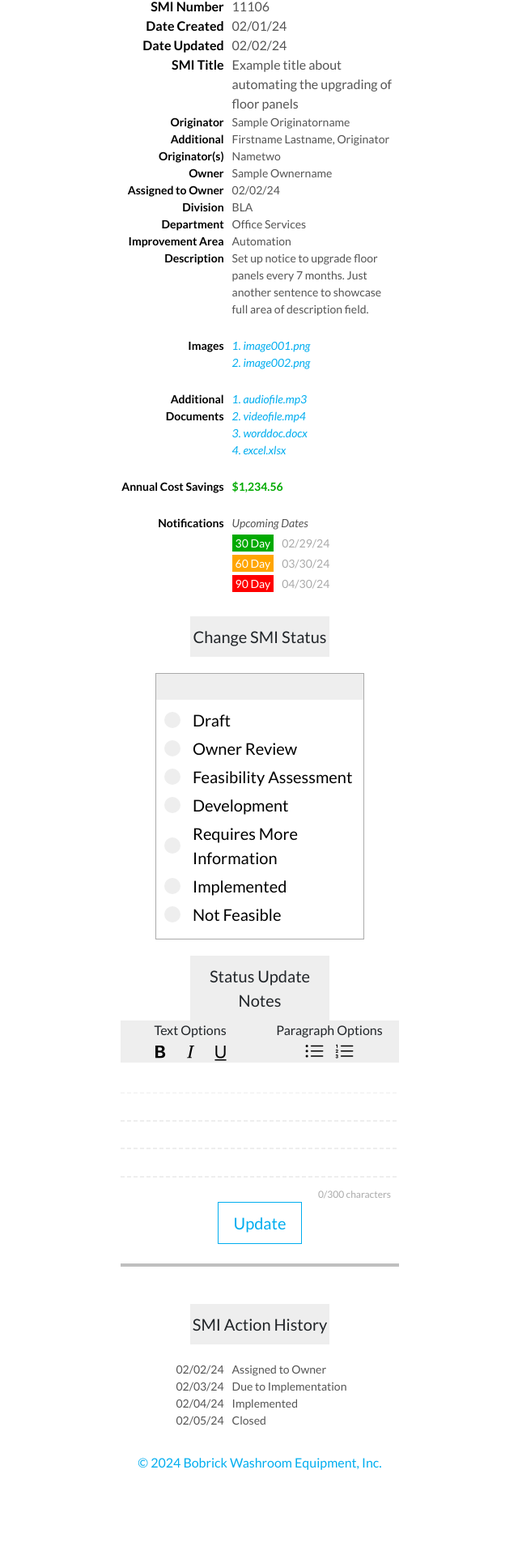
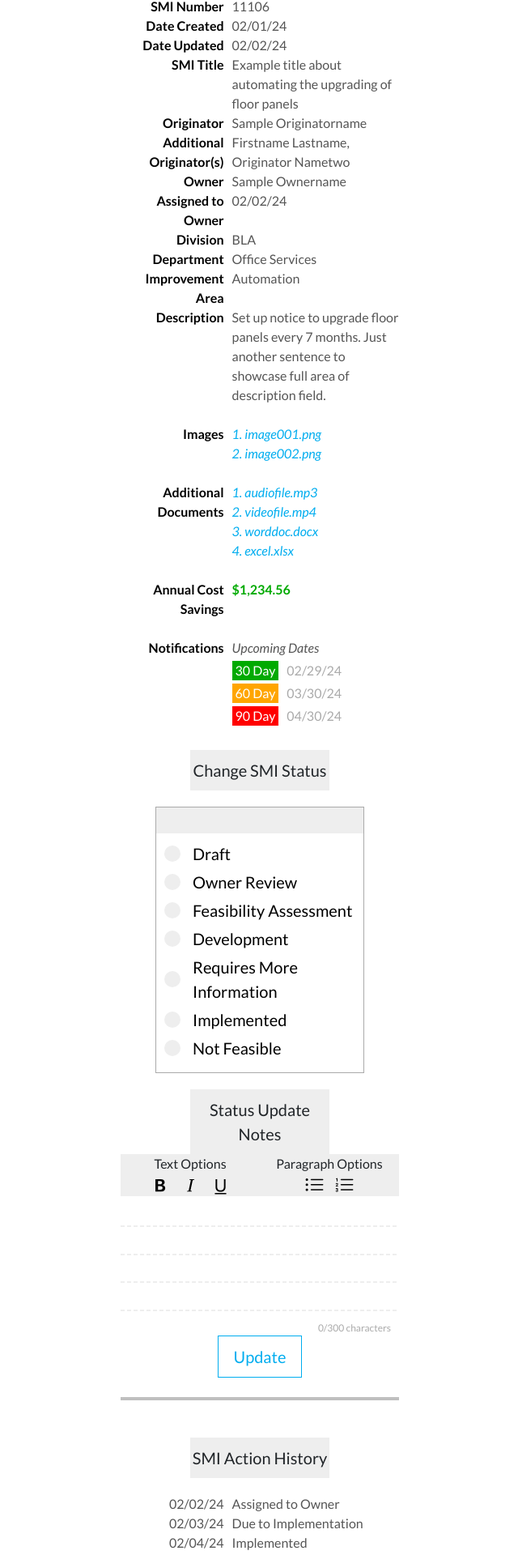
Before and after one commit to jpbrla/Smi, a React (Create React App) app: page /statusreport in a window 1280 px wide. Shown: the part 214-2134 px from the top of the page at 81% size, without its empty margins (319-959 px from the left). Before the commit the page ends 2042 px from the top, so only its background shows below. Built offline with nearby package versions, Linux system fonts and the light colour scheme.

Commit message:
updating report page

```diff
--- a/src/pages/status_report/index.js
+++ b/src/pages/status_report/index.js
@@ -36,72 +36,72 @@ const StatusReportPage = () => {
                     <p className="fs-16 w-60 f-regular fc-darkgrey">Example title about automating the upgrading of floor panels</p>
                 </div>
                 <div className="d-flex">
-                    <p className="fs-14 w-40 text-end pr-10 f-bold fc-black">Originator</p>
-                    <p className="fs-14 w-60 f-regular fc-darkgrey">Sample Originatorname</p>
+                    <p className="fs-16 w-40 text-end pr-10 f-bold fc-black">Originator</p>
+                    <p className="fs-16 w-60 f-regular fc-darkgrey">Sample Originatorname</p>
                 </div>
                 <div className="d-flex">
-                    <p className="fs-14 w-40 text-end pr-10 f-bold fc-black">Additional Originator(s)</p>
-                    <p className="fs-14 w-60 f-regular fc-darkgrey">Firstname Lastname, Originator Nametwo</p>
+                    <p className="fs-16 w-40 text-end pr-10 f-bold fc-black">Additional Originator(s)</p>
+                    <p className="fs-16 w-60 f-regular fc-darkgrey">Firstname Lastname, Originator Nametwo</p>
                 </div>
                 <div className="d-flex">
-                    <p className="fs-14 w-40 text-end pr-10 f-bold fc-black">Owner</p>
-                    <p className="fs-14 w-60 f-regular fc-darkgrey">Sample Ownername</p>
+                    <p className="fs-16 w-40 text-end pr-10 f-bold fc-black">Owner</p>
+                    <p className="fs-16 w-60 f-regular fc-darkgrey">Sample Ownername</p>
                 </div>
                 <div className="d-flex">
-                    <p className="fs-14 w-40 text-end pr-10 f-bold fc-black">Assigned to Owner</p>
-                    <p className="fs-14 w-60 f-regular fc-darkgrey">02/02/24</p>
+                    <p className="fs-16 w-40 text-end pr-10 f-bold fc-black">Assigned to Owner</p>
+                    <p className="fs-16 w-60 f-regular fc-darkgrey">02/02/24</p>
                 </div>
                 <div className="d-flex">
-                    <p className="fs-14 w-40 text-end pr-10 f-bold fc-black">Division</p>
-                    <p className="fs-14 w-60 f-regular fc-darkgrey">BLA</p>
+                    <p className="fs-16 w-40 text-end pr-10 f-bold fc-black">Division</p>
+                    <p className="fs-16 w-60 f-regular fc-darkgrey">BLA</p>
                 </div>
                 <div className="d-flex">
-                    <p className="fs-14 w-40 text-end pr-10 f-bold fc-black">Department</p>
-                    <p className="fs-14 w-60 f-regular fc-darkgrey">Office Services</p>
+                    <p className="fs-16 w-40 text-end pr-10 f-bold fc-black">Department</p>
+                    <p className="fs-16 w-60 f-regular fc-darkgrey">Office Services</p>
                 </div>
                 <div className="d-flex">
-                    <p className="fs-14 w-40 text-end pr-10 f-bold fc-black">Improvement Area</p>
-                    <p className="fs-14 w-60 f-regular fc-darkgrey">Automation</p>
+                    <p className="fs-16 w-40 text-end pr-10 f-bold fc-black">Improvement Area</p>
+                    <p className="fs-16 w-60 f-regular fc-darkgrey">Automation</p>
                 </div>
                 <div className="d-flex">
-                    <p className="fs-14 w-40 text-end pr-10 f-bold fc-black">Description</p>
-                    <p className="fs-14 w-60 f-regular fc-darkgrey">Set up notice to upgrade floor panels every 7 months. Just another sentence to showcase full area of description field.</p>
+                    <p className="fs-16 w-40 text-end pr-10 f-bold fc-black">Description</p>
+                    <p className="fs-16 w-60 f-regular fc-darkgrey">Set up notice to upgrade floor panels every 7 months. Just another sentence to showcase full area of description field.</p>
                 </div><br></br>
                 <div className="d-flex">
-                    <p className="fs-14 w-40 text-end pr-10 f-bold fc-black">Images</p>
+                    <p className="fs-16 w-40 text-end pr-10 f-bold fc-black">Images</p>
                     <div className="w-60 d-flex flex-column">
-                        <p className="fs-14 w-100 f-regular-italic fc-primary">1. image001.png</p>
-                        <p className="fs-14 w-100 f-regular-italic fc-primary">2. image002.png</p>
+                        <p className="fs-16 w-100 f-regular-italic fc-primary">1. image001.png</p>
+                        <p className="fs-16 w-100 f-regular-italic fc-primary">2. image002.png</p>
                     </div>
                 </div><br></br>
                 <div className="d-flex">
-                    <p className="fs-14 w-40 text-end pr-10 f-bold fc-black">Additional Documents</p>
+                    <p className="fs-16 w-40 text-end pr-10 f-bold fc-black">Additional Documents</p>
                     <div className="w-60 d-flex flex-column">
-                        <p className="fs-14 w-100 f-regular-italic fc-primary">1. audiofile.mp3</p>
-                        <p className="fs-14 w-100 f-regular-italic fc-primary">2. videofile.mp4</p>
-                        <p className="fs-14 w-100 f-regular-italic fc-primary">3. worddoc.docx</p>
-                        <p className="fs-14 w-100 f-regular-italic fc-primary">4. excel.xlsx</p>
+                        <p className="fs-16 w-100 f-regular-italic fc-primary">1. audiofile.mp3</p>
+                        <p className="fs-16 w-100 f-regular-italic fc-primary">2. videofile.mp4</p>
+                        <p className="fs-16 w-100 f-regular-italic fc-primary">3. worddoc.docx</p>
+                        <p className="fs-16 w-100 f-regular-italic fc-primary">4. excel.xlsx</p>
                     </div>
                 </div><br></br>
                 <div className="d-flex">
-                    <p className="fs-14 w-40 text-end pr-10 f-bold fc-black">Annual Cost Savings</p>
-                    <p className="fs-14 w-60 f-bold fc-green">$1,234.56</p>
+                    <p className="fs-16 w-40 text-end pr-10 f-bold fc-black">Annual Cost Savings</p>
+                    <p className="fs-16 w-60 f-bold fc-green">$1,234.56</p>
                 </div><br></br>
                 <div className="d-flex">
-                    <p className="fs-14 w-40 text-end pr-10 f-bold fc-black">Notifications</p>
+                    <p className="fs-16 w-40 text-end pr-10 f-bold fc-black">Notifications</p>
                     <div className="w-60 d-flex flex-column">
-                        <p className="fs-14 f-regular-italic fc-darkgrey">Upcoming Dates</p>
+                        <p className="fs-16 f-regular-italic fc-darkgrey">Upcoming Dates</p>
                         <div className="d-flex mt-1">
-                            <span className="fs-14 fc-white bg-green px-1">30 Day</span>
-                            <span className="fs-14 ml-10 fc-grey">02/29/24</span>
+                            <span className="fs-16 fc-white bg-green px-1">30 Day</span>
+                            <span className="fs-16 ml-10 fc-grey">02/29/24</span>
                         </div>
                         <div className="d-flex mt-1">
-                            <span className="fs-14 fc-white bg-orange px-1">60 Day</span>
-                            <span className="fs-14 ml-10 fc-grey">03/30/24</span>
+                            <span className="fs-16 fc-white bg-orange px-1">60 Day</span>
+                            <span className="fs-16 ml-10 fc-grey">03/30/24</span>
                         </div>
                         <div className="d-flex mt-1">
-                            <span className="fs-14 fc-white bg-red px-1">90 Day</span>
-                            <span className="fs-14 ml-10 fc-grey">04/30/24</span>
+                            <span className="fs-16 fc-white bg-red px-1">90 Day</span>
+                            <span className="fs-16 ml-10 fc-grey">04/30/24</span>
                         </div>
                     </div>
                 </div>
@@ -171,20 +171,20 @@ const StatusReportPage = () => {
             </div>
             <div className="d-flex flex-column mt-20">
                 <div className="d-flex">
-                    <p className="fs-14 w-40 text-end pr-10 f-regular fc-darkgrey">02/02/24</p>
-                    <p className="fs-14 w-60 f-regular fc-darkgrey">Assigned to Owner</p>
+                    <p className="fs-16 w-40 text-end pr-10 f-regular fc-darkgrey">02/02/24</p>
+                    <p className="fs-16 w-60 f-regular fc-darkgrey">Assigned to Owner</p>
                 </div>
                 <div className="d-flex">
-                    <p className="fs-14 w-40 text-end pr-10 f-regular fc-darkgrey">02/03/24</p>
-                    <p className="fs-14 w-60 f-regular fc-darkgrey">Due to Implementation</p>
+                    <p className="fs-16 w-40 text-end pr-10 f-regular fc-darkgrey">02/03/24</p>
+                    <p className="fs-16 w-60 f-regular fc-darkgrey">Due to Implementation</p>
                 </div>
                 <div className="d-flex">
-                    <p className="fs-14 w-40 text-end pr-10 f-regular fc-darkgrey">02/04/24</p>
-                    <p className="fs-14 w-60 f-regular fc-darkgrey">Implemented</p>
+                    <p className="fs-16 w-40 text-end pr-10 f-regular fc-darkgrey">02/04/24</p>
+                    <p className="fs-16 w-60 f-regular fc-darkgrey">Implemented</p>
                 </div>
                 <div className="d-flex">
-                    <p className="fs-14 w-40 text-end pr-10 f-regular fc-darkgrey">02/05/24</p>
-                    <p className="fs-14 w-60 f-regular fc-darkgrey">Closed</p>
+                    <p className="fs-16 w-40 text-end pr-10 f-regular fc-darkgrey">02/05/24</p>
+                    <p className="fs-16 w-60 f-regular fc-darkgrey">Closed</p>
                 </div>
             </div>
         </div>
```
